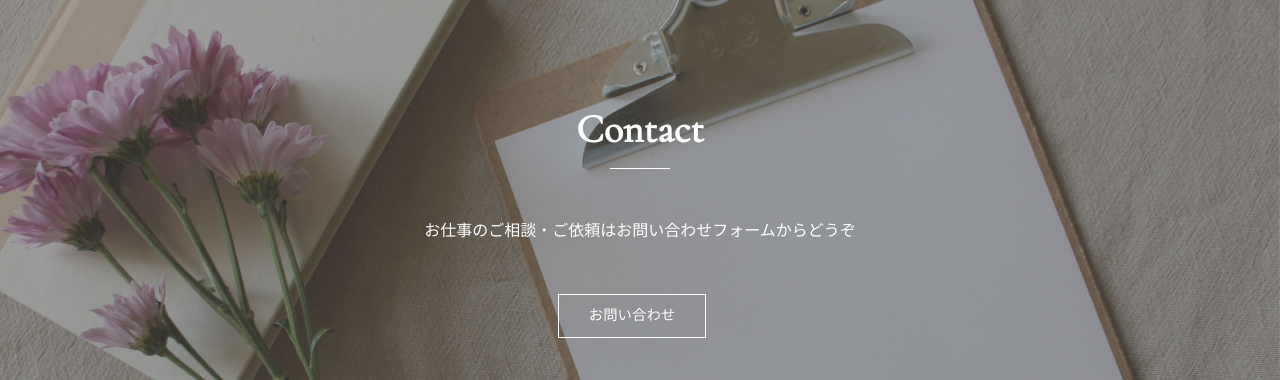
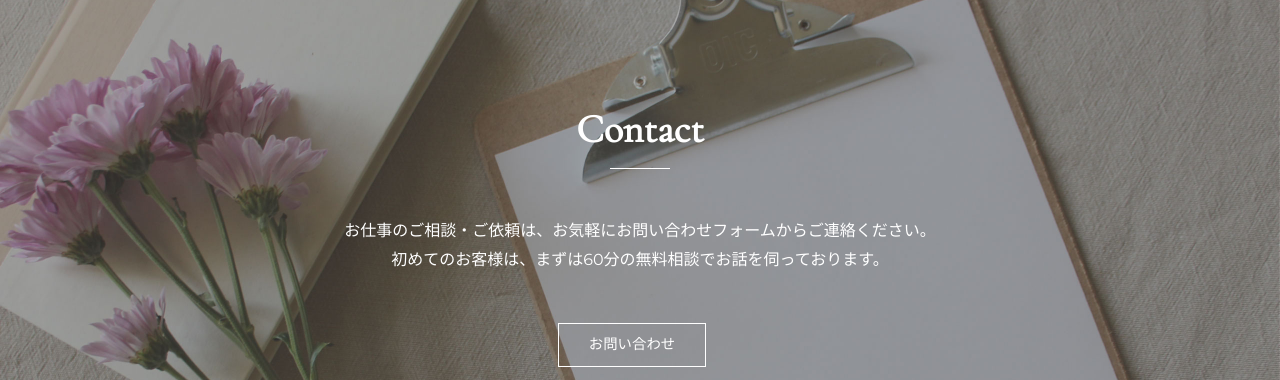
Before and after one commit to emmieworks/gatsby-portfolio, a Gatsby site: page / in a window 1280 px wide. Shown: the part 2723-3103 px from the top of the page. Built offline with nearby package versions, Linux system fonts and the light colour scheme; Gatsby itself is replaced by a stand-in of ours; a web font is replaced by a local one.

Commit message:
[upd]　文言追加

```diff
--- a/src/components/contact.js
+++ b/src/components/contact.js
@@ -8,7 +8,8 @@ const Contact = () => {
     <section id="contact" className={styles.contact}>
       <div className={styles.container}>
         <h2>Contact</h2>
-        <p style={{padding: `1rem`}}>お仕事のご相談・ご依頼はお問い合わせフォームからどうぞ</p>
+        <p style={{padding: `1rem`}}>お仕事のご相談・ご依頼は、お気軽にお問い合わせフォームからご連絡ください。<br />
+        初めてのお客様は、まずは60分の無料相談でお話を伺っております。</p>
         <a href="https://0forest.com/service-contact/" className={`${button.btn} ${button.white}`}>お問い合わせ</a>
       </div>
       <div className={styles.back}>
```
